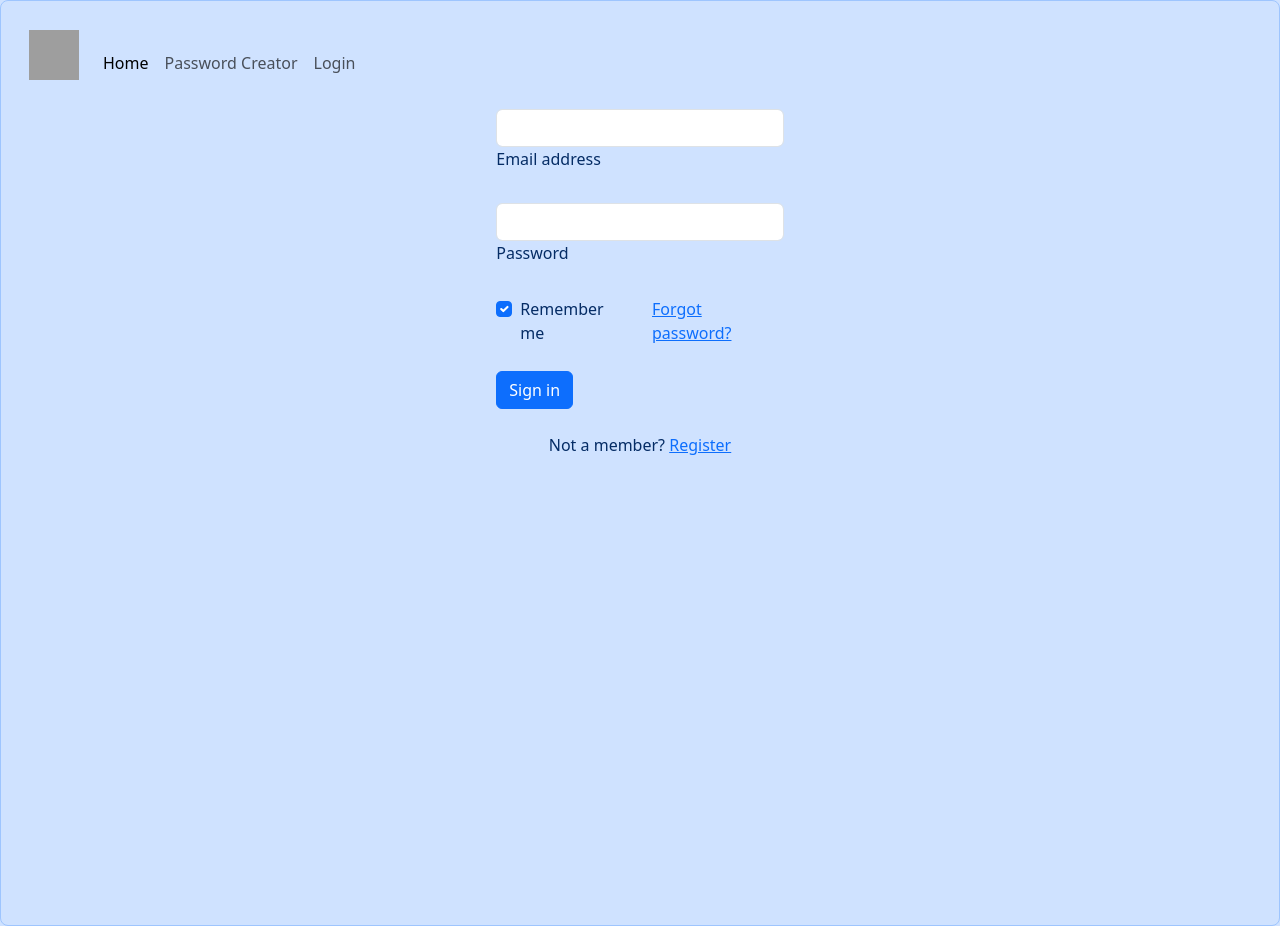
After one commit to AlexCRosa/password_manager, a Flask app: page /login in a window 1280 px wide. The commit adds this page. Run offline with Flask 3, Linux system fonts and the light colour scheme; grey boxes are pictures that could not be loaded.

Commit message:
Created login page

```diff
--- a/flask_app.py
+++ b/flask_app.py
@@ -17,6 +17,18 @@ def main():
         return render_template('password-creator.html')
     elif menu_option == 'new_account':
         return render_template('create-account.html')
+
+@app.route('/login')
+def login():
+    return render_template('login-page.html')
+
+@app.route('/create-password')
+def create_password():
+    return render_template('password-creator.html')
+
+@app.route('/new-account')
+def new_account():
+    return render_template('create-account.html')
 
 @app.route('/password-creator', methods=['POST'])
 def password_creator():
--- a/templates/base.html
+++ b/templates/base.html
@@ -18,9 +18,16 @@
           </button>
           <div class="collapse navbar-collapse" id="navbarNavAltMarkup">
             <div class="navbar-nav ">
-              <a class="nav-link active" aria-current="page" href="">Home</a>
-              <a class="nav-link" href="">Password Creator</a>
-              <a class="nav-link" href="">Login</a>
+              <a class="nav-link active" aria-current="page" href="/">Home</a>
+              <a class="nav-link" href="/create-password">Password Creator</a>
+              <a class="nav-link" href="/login">Login</a>
+              <!--
+              <form method="POST" action="/main">
+                <button class="nav-link active" aria-current="page" name="nav_option" value="home_page">Home</a>
+                <button class="nav-link" name="nav_option" value="password_creator_page">Password Creator</a>
+                <button class="nav-link" name="nav_option" value="login_page">Login</a>
+              </form>
+              -->
             </div>
           </div>
         </div>
--- a/templates/create-account.html
+++ b/templates/create-account.html
@@ -6,7 +6,7 @@
     <title>Password Manager - Create Account</title>
 
     {% extends "base.html" %}
-    {% block title %}Password Creator Page{% endblock %}
+    {% block title %}New Account Page{% endblock %}
 </head>
 <body>
     {% block content %}
--- /dev/null
+++ b/templates/login-page.html
@@ -0,0 +1,57 @@
+<!DOCTYPE html>
+<html lang="en">
+<head>
+    <meta charset="UTF-8">
+    <meta name="viewport" content="width=device-width, initial-scale=1.0">
+    <title>Password Manager - Login</title>
+
+    {% extends "base.html" %}
+    {% block title %}Login Page{% endblock %}
+</head>
+<body>
+    {% block content %}
+
+    <div class="container min-vh-100 d-sm-block col-sm-3 justify-content-center">
+        <form>
+            <!-- Email input -->
+            <div class="form-outline mb-4">
+              <input type="email" id="form2Example1" class="form-control" />
+              <label class="form-label" for="form2Example1">Email address</label>
+            </div>
+
+            <!-- Password input -->
+            <div class="form-outline mb-4">
+              <input type="password" id="form2Example2" class="form-control" />
+              <label class="form-label" for="form2Example2">Password</label>
+            </div>
+
+            <!-- 2 column grid layout for inline styling -->
+            <div class="row mb-4">
+              <div class="col d-flex justify-content-center">
+                <!-- Checkbox -->
+                <div class="form-check">
+                  <input class="form-check-input" type="checkbox" value="" id="form2Example31" checked />
+                  <label class="form-check-label" for="form2Example31"> Remember me </label>
+                </div>
+              </div>
+
+              <div class="col">
+                <!-- Simple link -->
+                <a href="#!">Forgot password?</a>
+              </div>
+            </div>
+
+            <!-- Submit button -->
+            <button type="button" class="btn btn-primary btn-block mb-4">Sign in</button>
+
+            <!-- Register buttons -->
+            <div class="text-center">
+              <p>Not a member? <a href="/new-account">Register</a></p>
+            </div>
+        </form>
+    </div>
+
+
+    {% endblock %}
+</body>
+</html>
--- a/templates/password-creator.html
+++ b/templates/password-creator.html
@@ -4,7 +4,6 @@
     <meta charset="UTF-8">
     <meta name="viewport" content="width=device-width, initial-scale=1.0">
     <title>Password Manager - Password Creator</title>
-    <link href="https://cdn.jsdelivr.net/npm/bootstrap@5.3.2/dist/css/bootstrap.min.css" rel="stylesheet" integrity="sha384-T3c6CoIi6uLrA9TneNEoa7RxnatzjcDSCmG1MXxSR1GAsXEV/Dwwykc2MPK8M2HN" crossorigin="anonymous">
 
     {% extends "base.html" %}
     {% block title %}Password Creator Page{% endblock %}
```
